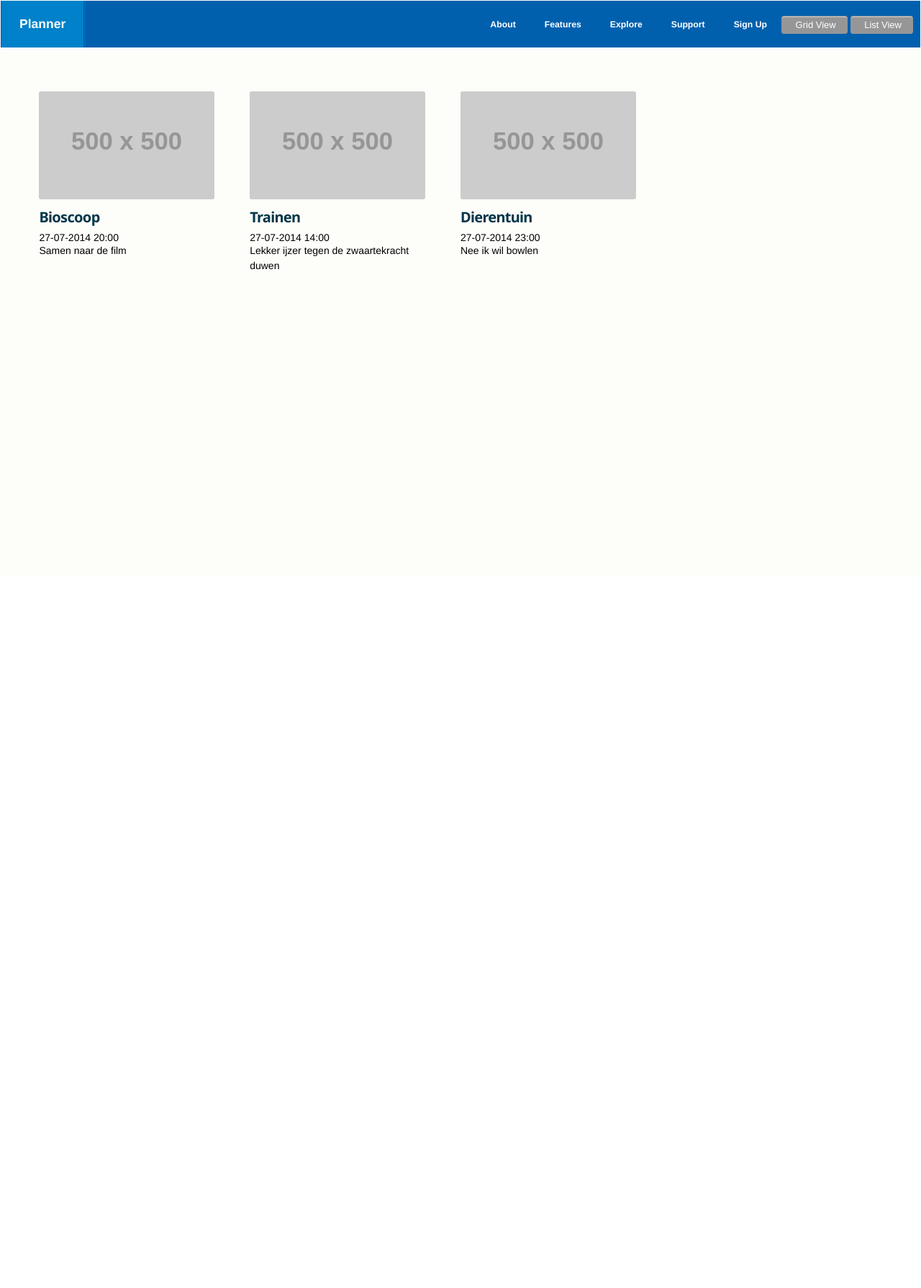
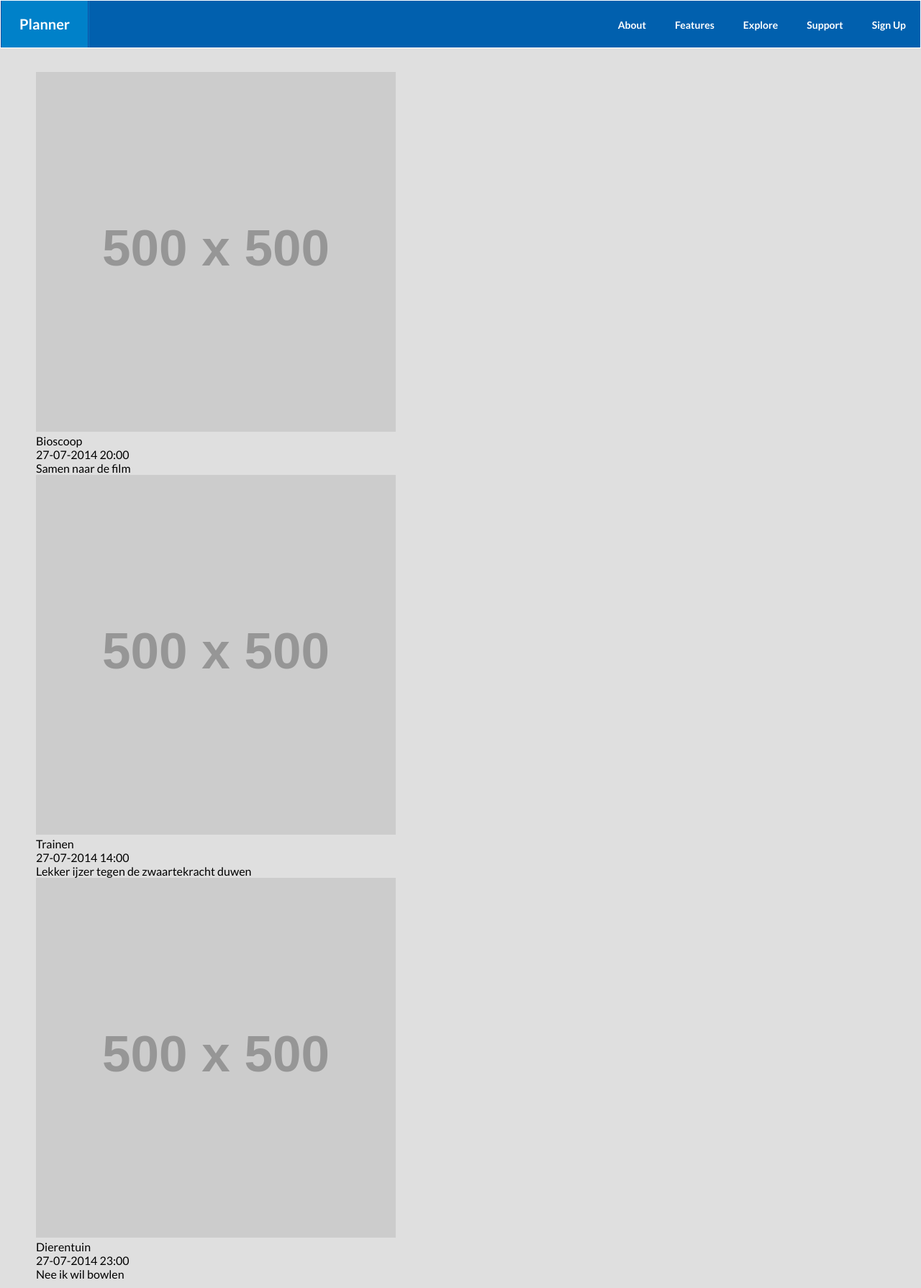
Before and after one commit to DeSealanders/Planner, a PHP site: page / in a window 1280 px wide. Shown: the whole page at 72% size. Before the commit the page ends 375 px from the top, so only its background shows below. Run offline with PHP 8.4, Linux system fonts and the light colour scheme; data comes from the database, SQL or seed files in the repository; grey boxes labelled with a size stand in for pictures from a placeholder-image service; some libraries are stand-ins or nearby versions; some web fonts are replaced.

Commit message:
Nieuwe layout

```diff
--- a/css/default.css
+++ /dev/null
@@ -1,254 +0,0 @@
-@import url(http://weloveiconfonts.com/api/?family=entypo);
-@import url(http://fonts.googleapis.com/css?family=Noto+Sans:400,700);
-@import url(http://fonts.googleapis.com/css?family=Titillium+Web:400,300);
-@import url("navigation.css");
-/* entypo */
-[class*="entypo-"]:before {
-	font-family: 'entypo', sans-serif;
-}
-
-* {
-	box-sizing: border-box;
-}
-
-html {
-	font-size: 87.5%;
-}
-
-body {
-	padding: 0px;
-	margin: 0px;
-	font-size: 14px;
-	font-size: 1rem;
-	background: rgba(253,253,250,1);
-	font-family: "Helvetica Neue", arial;
-}
-
-.container{
-	margin-top: 90px;
-}
-
-.story-wrapper{
-	padding: 30px;
-}
-
-.story {
-	width: 100%;
-	padding: .5rem 0 1rem 0;
-	text-align: left;
-	overflow: hidden;
-	margin-bottom: 1rem;
-	border-bottom: 1px solid rgba(205,179,128,.5);
-}
-
-.story-image{
-	float: left;
-	width: 125px;
-	height: 100px;
-	margin-right: 1.5rem;
-	border-radius: 3px;
-	overflow: hidden;
-	transition: width .5s ease;
-}
-
-.story-desc {
-	line-height: 1.5;
-}
-
-.story-image img {
-	width: 100%;
-	max-width: auto;
-}
-
-.story-title {
-	font-size: 20px;
-	font-family: "noto sans", arial, sans-serif;
-	font-weight: 700;
-	letter-spacing: -.05rem;
-	margin-bottom: 5px;
-	color: rgba(3,54,73,1);
-}
-
-.grid .story {
-	float: left;
-	width: 20%;
-	/* padding: .5rem; */
-	border-bottom: none;
-	border-radius: 5px;
-	margin-left: 2%;
-	margin-right: 2%;
-}
-
-
-.grid .story-image {
-	float: none;
-	width: 100%;
-	height: 150px;
-	vertical-align: middle;
-}
-
-.grid .story-image img {
-	margin-top: -50px;
-	vertical-align: middle;
-}
-
-.grid .story-title {
-	margin: .8rem 0 .5rem 0;
-}
-
-/**
- * Buttons
- */
-
- .actions {
- 	float: right;
- 	margin-right: 10px;
- }
-
- button {
- 	display: inline-block;
- 	padding: 5px 15px;
- 	border: 1px solid rgba(150,150,150,1);
- 	background: rgba(150,150,150,1);
- 	color: #fff;
- 	border-radius: 3px;
- 	vertical-align: middle;
- 	line-height: 1;
- 	box-shadow: inset 0 1px 0 rgba(255,255,255,.5);
- 	font-size: 13px;
- 	outline: none;
- }
-
- button span {
- 	display: inline-block;
- 	font-size: 15px;
- }
-
-
-/**
- * Navigation
- */
-
- a {
- 	text-decoration: none;
- }
-
- .left {
- 	float: left;
- }
-
- .right {
- 	float: right;
- }
-
- nav {
-
- 	background-color: #0160ae;
- 	top: 0;
- 	left: 0;
- 	width: 100%;
- 	box-sizing: border-box;
- 	z-index: 10000;
- 	position: fixed;
- 	margin: 0px 0px 20px;
- 	line-height: 65px;
- 	overflow: hidden;
- 	border: 1px solid #FFF;
- }
-
- nav:before, nav:after {
- 	content: "";
- 	display: table;
- 	clear: both;
- }
- nav ul {
- 	margin: 0;
- 	padding: 0;
- 	display: inline;
- 	width: auto;
- 	height: auto !important;
- 	list-style: none;
- 	float: right;
- }
-
- nav ul li {
- 	float: left;
- 	margin: 0;
- 	padding: 0;
- 	text-align: center;
- 	cursor: pointer;
- }
-
-
- nav ul li > a {
- 	padding: 0 20px;
- 	line-height: 3.125em;
- 	color: white;
- 	font-size: 0.875em;
- 	font-weight: 600;
- 	width: 100%;
- }
-
- nav ul li:hover {
- 	border-left: 1px solid #1151A3;
- 	border-right: 1px solid #1151A3;
- 	background: #0081C9;
- 	box-shadow: 0px 0px 2px #009FF8;
- }
-
-
- .logo {
- 	float: left;
- 	margin: 0;
- 	padding: 0 25px;
- 	font-size: 1.25em;
- 	font-weight: 700;
- 	color: #FFF;
- 	border-left: 1px solid #1151A3;
- 	border-right: 1px solid #1151A3;
- 	background: #0081C9;
- 	box-shadow: 0px 0px 2px #009FF8;
- }
-
- #toggle-menu {
- 	position: absolute;
- 	right: 1em;
- 	top: 0;
- 	display: none;
- 	cursor: pointer;
- 	font-size: 1.5em;
- 	color: #fff4e1;
- }
-
- /**
-  * Responsive shizzle
-  */
-
-  @media only screen and (max-width: 800px) {
-  	nav ul {
-  		display: none;
-  		float: none;
-  	}
-
-  	nav ul li {
-  		display: block;
-  		width: 100%;
-  		text-align: left;
-  		border-bottom: 1px solid #ffe1ae;
-  		opacity: 0.9;
-  	}
-
-  	.actions {
-  		display: none;
-  	}
-
-  	.logo {
-  		width: 100%;
-  		border: 0;
-  		border-radius: 0;
-  	}
-
-  	#toggle-menu {
-  		display: block;
-  	}
-  }
--- a/css/navigation.css
+++ b/css/navigation.css
@@ -125,32 +125,3 @@
   		display: block;
   	}
   }
-
-
-/**
- * Buttons
- */
-
- .actions {
-  float: right;
-  margin-right: 10px;
-}
-
-button {
-  display: inline-block;
-  padding: 5px 15px;
-  border: 1px solid rgba(150,150,150,1);
-  background: rgba(150,150,150,1);
-  color: #fff;
-  border-radius: 3px;
-  vertical-align: middle;
-  line-height: 1;
-  box-shadow: inset 0 1px 0 rgba(255,255,255,.5);
-  font-size: 13px;
-  outline: none;
-}
-
-button span {
-  display: inline-block;
-  font-size: 15px;
-}
--- /dev/null
+++ b/css/style.css
@@ -0,0 +1,167 @@
+@import url(http://fonts.googleapis.com/css?family=Lato:300,400,700);
+@import url(http://weloveiconfonts.com/api/?family=entypo);
+@import url("navigation.css");
+/* entypo */
+[class*="entypo-"]:before {
+    font-family: 'entypo', sans-serif;
+}
+
+* {
+    -webkit-box-sizing: border-box;
+    -moz-box-sizing: border-box;
+    box-sizing: border-box;
+}
+
+body {
+    background: #DFDFDF;
+    max-width: 1200px;
+    margin: 0 auto;
+    padding: 10px;
+    font-family: 'Lato', sans-serif;
+    text-shadow: 0 0 1px rgba(255, 255, 255, 0.004);
+    font-size: 100%;
+    font-weight: 400;
+}
+
+.container{
+    margin-top: 90px;
+}
+
+.toggler {
+    color: #a1a1a4;
+    font-size: 1.25em;
+    margin-left: 8px;
+    text-align: center;
+    cursor: pointer;
+}
+.toggler.active {
+    color: black;
+}
+
+.events {
+    list-style: none;
+    margin: 0;
+    padding: 0;
+}
+
+.event-item {
+    display: block;
+    margin-top: 10px;
+    padding: 20px;
+    border-radius: 2px;
+    background: white;
+    -webkit-box-shadow: 0 2px 1px rgba(170, 170, 170, 0.25);
+    box-shadow: 0 2px 1px rgba(170, 170, 170, 0.25);
+}
+
+.event-name {
+    font-weight: 400;
+}
+
+.list .event-item {
+    position: relative;
+    padding: 0;
+    font-size: 14px;
+    line-height: 40px;
+}
+.list .event-item .pull-right {
+    position: absolute;
+    right: 0;
+    top: 0;
+}
+
+@media screen and (max-width: 600px) {
+    .list .event-item .pull-right {
+        position: static;
+        line-height: 20px;
+        padding-bottom: 10px;
+    }
+}
+.list .event-location,
+.list .event-date,
+.list .event-description {
+    color: #a1a1a4;
+}
+.list .event-location,
+.list .event-description,
+.list .event-name, {
+    margin: 0 10px;
+}
+.list .event-location {
+    margin-right: 0;
+}
+.list .event-description,
+.list .event-location,
+.list .event-name {
+    vertical-align: middle;
+}
+.list .event-description {
+    display: inline-block;
+    width: 100px;
+    white-space: nowrap;
+    overflow: hidden;
+}
+
+
+.list .list-only {
+    display: auto;
+}
+.list .grid-only {
+    display: none !important;
+}
+
+.grid .grid-only {
+    display: auto;
+}
+.grid .list-only {
+    display: none !important;
+}
+
+.grid .event-item {
+    position: relative;
+    display: inline-block;
+    vertical-align: top;
+    height: 200px;
+    width: 250px;
+    margin: 10px;
+}
+@media screen and (max-width: 600px) {
+    .grid .event-item {
+        display: block;
+        width: auto;
+        height: 150px;
+        margin: 10px auto;
+    }
+}
+.grid .event-name {
+    display: block;
+    max-width: 80%;
+    font-size: 16px;
+    line-height: 20px;
+}
+.grid .event-location {
+    font-size: 11px;
+    line-height: 16px;
+    text-transform: uppercase;
+}
+.grid .event-location,
+.grid .event-description {
+    color: #a1a1a4;
+}
+
+.grid .event-date {
+    display: block;
+    position: absolute;
+    bottom: 0;
+    left: 0;
+    right: 0;
+    width: 100%;
+    padding: 20px;
+    border-top: 1px solid #eee;
+    font-size: 13px;
+}
+
+.grid .event-description {
+    font-size: 12px;
+    line-height: 20px;
+}
--- a/header.php
+++ b/header.php
@@ -5,10 +5,11 @@ require('php/config/conf.Default.php');
 <html>
 <head>
     <script src="//ajax.googleapis.com/ajax/libs/jquery/1.11.0/jquery.min.js"></script>
-    <link rel="stylesheet" type="text/css" href="css/default.css">
+    <link rel="stylesheet" type="text/css" href="css/style.css">
+
     <script src="js/documentready.js"></script>
 </head>
-<body class="grid">
+<body>
 <nav role="navigation">
     <span class="entypo-menu" id="toggle-menu"></span>
 
@@ -20,10 +21,6 @@ require('php/config/conf.Default.php');
         <li><a href="#">Explore</a></li>
         <li><a href="#">Support</a></li>
         <li><a href="#">Sign Up</a></li>
-        <div class="actions">
-            <button type="button" data-type="grid"><span class="entypo-layout"></span> Grid View</button>
-            <button type="button" data-type="list"><span class="entypo-list"></span> List View</button>
-        </div>
     </ul>
 
 </nav>
--- a/js/documentready.js
+++ b/js/documentready.js
@@ -1,62 +1,40 @@
 $(document).ready(function () {
-  helloWorld();
-  listOrGrid();
-
     menuSetup();
-
-
+    setupListOrGrid();
 });
-
-function helloWorld() {
-  console.log('Hello world');
-}
-
-function listOrGrid() {
-  $('button').on('click',function(){
-
-    var type = $(this).data('type');
-    var width = $( document ).width();
-
-    if ( type === "list") {
-      $('body').removeClass('grid');
-    } else if ( type === "grid" ) {
-      $('body').addClass('grid');
-    }
-  });
-
-  $(window).resize(function() {
-    if ($(window).width() <= 800) {
-     $('body').removeClass('grid');
-   }
-   else {
-    $('body').addClass('grid');
-  }
-});
-}
-
-function menuSetup(){
+function menuSetup() {
     var w = $(window).width(),
-  toggle    = $('#toggle-menu'),
-  menu    = $('nav ul'),
+        toggle = $('#toggle-menu'),
+        menu = $('nav ul'),
         hasChild = $('.has-child'),
         dropdown = $('.dropdown');
 
-  $(function() {
-    $(toggle).on('click', function(e) {
+    $(function () {
+        $(toggle).on('click', function (e) {
             e.preventDefault();
             menu.toggle();
         });
 
-    $(hasChild).click(function(e) {
+        $(hasChild).click(function (e) {
             e.preventDefault();
             dropdown.toggle();
         });
     });
 
-  $(window).resize(function(){
-    if(w > 320 && menu.is(':hidden')) {
-      menu.removeAttr('style');}
+    $(window).resize(function () {
+        if (w > 320 && menu.is(':hidden')) {
+            menu.removeAttr('style');
+        }
     });
+}
 
-
+function setupListOrGrid() {
+    $(function () {
+        return $('[data-toggle]').on('click', function () {
+            var toggle;
+            toggle = $(this).addClass('active').attr('data-toggle');
+            $(this).siblings('[data-toggle]').removeClass('active');
+            return $('.events').removeClass('grid list').addClass(toggle);
+        });
+    });
 }
```
Lines whose indentation alone changed are shown as unchanged.
